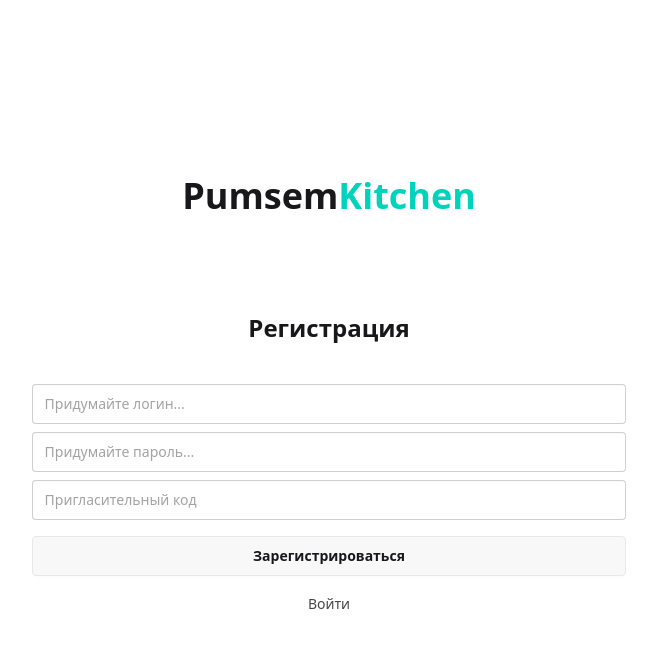
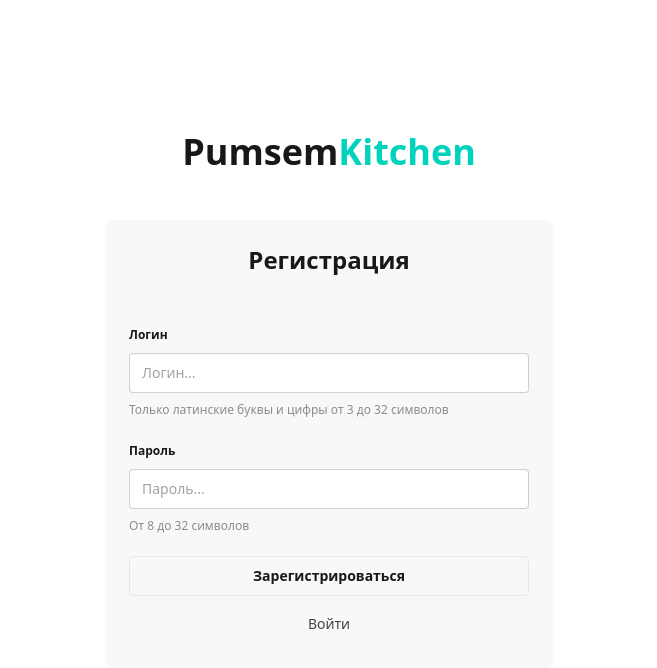
Before and after one commit to VovaOneReal/pumsemkitchen, a Vue app in the folder frontend/: page /signin in a window 1280 px wide. Shown: the top 668 px of the page, without its empty margins (311-968 px from the left). Built offline with nearby package versions, Linux system fonts and the light colour scheme.

Commit message:
Auth validation and styles

```diff
--- a/frontend/src/views/LogInView.vue
+++ b/frontend/src/views/LogInView.vue
@@ -1,26 +1,46 @@
 <template>
-  <div class="flex flex-col w-full prose gap-4 justify-center">
+  <div class="flex flex-col w-full prose gap-4 justify-center max-w-[50%]">
     <h1 class="text-center">Pumsem<span class="text-accent">Kitchen</span></h1>
-    <form class="flex flex-col gap-4">
-        <h2 class="text-center">Вход</h2>
-        <div class="flex flex-col gap-2">
-            <input class="input w-full" type="text" placeholder="Логин..."/>
-            <input class="input w-full" type="password" placeholder="Пароль..."/>
-        </div>
-        <div class="flex flex-col justify-center gap-2">
-            <input @click="login" type="submit" value="Войти" class="btn"/>
-            <RouterLink to="/signin" class="btn btn-ghost">Зарегистрироваться</RouterLink>
-        </div>
+    <form class="flex flex-col gap-4 bg-base-200 rounded-box p-6 w-full">
+      <h2 class="text-center mt-0">Вход</h2>
+      <div class="flex flex-col gap-2">
+        <fieldset class="fieldset">
+          <legend class="fieldset-legend">Логин</legend>
+          <input v-model="login" class="input w-full" type="text" placeholder="Логин..." />
+        </fieldset>
+        <fieldset class="fieldset">
+          <legend class="fieldset-legend">Пароль</legend>
+          <input v-model="password" class="input w-full" type="password" placeholder="Пароль..." />
+        </fieldset>
+        <p v-if="!authCorrect" class="text-error">
+          Неверные данные для входа. Проверьте правильность ввода.
+        </p>
+      </div>
+      <div class="flex flex-col justify-center gap-2">
+        <button @click="(e) => toLogin(e)" type="submit" class="btn hover:btn-accent">Войти</button>
+        <RouterLink to="/signin" class="btn btn-ghost">Зарегистрироваться</RouterLink>
+        <button class="btn btn-ghost btn-xs">Забыл пароль</button>
+      </div>
     </form>
   </div>
 </template>
 
 <script lang="ts" setup>
-import { RouterLink } from 'vue-router';
-import router from '@/router';
+import { RouterLink } from 'vue-router'
+import router from '@/router'
+import { ref } from 'vue'
 
-function login() {
-  router.push("/")
+const login = ref<string>('')
+const password = ref<string>('')
+
+const authCorrect = ref<boolean>(true)
+
+function toLogin(event: PointerEvent) {
+  // Send auth request...
+  if (authCorrect.value) {
+    router.push('/')
+  } else {
+    event.preventDefault()
+  }
 }
-
 </script>
--- a/frontend/src/views/SignInView.vue
+++ b/frontend/src/views/SignInView.vue
@@ -1,28 +1,72 @@
 <template>
-  <div class="flex flex-col w-full prose gap-4 justify-center">
+  <div class="flex flex-col w-full prose gap-4 justify-center max-w-[50%]">
     <h1 class="text-center">Pumsem<span class="text-accent">Kitchen</span></h1>
-    <form class="flex flex-col gap-4">
-        <h2 class="text-center">Регистрация</h2>
-        <div class="flex flex-col gap-2">
-            <input class="input w-full" type="text" placeholder="Придумайте логин..."/>
-            <input class="input w-full" type="password" placeholder="Придумайте пароль..."/>
-            <input class="input w-full" type="text" placeholder="Пригласительный код"/>
-        </div>
-        <div class="flex flex-col justify-center gap-2">
-            <input @click="register" type="submit" value="Зарегистрироваться" class="btn"/>
-            <RouterLink to="/login" class="btn btn-ghost">Войти</RouterLink>
-        </div>
+    <form class="flex flex-col gap-4 bg-base-200 rounded-box p-6 w-full">
+      <h2 class="text-center mt-0">Регистрация</h2>
+      <div class="flex flex-col gap-2">
+        <fieldset class="fieldset">
+          <legend class="fieldset-legend">Логин</legend>
+          <input
+            @input="testLogin"
+            v-model="login"
+            :class="loginCorrect ? '' : 'input-error'"
+            class="input w-full"
+            type="text"
+            placeholder="Логин..."
+          />
+          <p class="label not-prose">Только латинские буквы и цифры от 3 до 32 символов</p>
+        </fieldset>
+        <fieldset class="fieldset">
+          <legend class="fieldset-legend">Пароль</legend>
+          <input
+            @input="testPassword"
+            v-model="password"
+            :class="passwordCorrect ? '' : 'input-error'"
+            class="input w-full"
+            type="password"
+            placeholder="Пароль..."
+          />
+          <p class="label not-prose">От 8 до 32 символов</p>
+        </fieldset>
+      </div>
+      <div class="flex flex-col justify-center gap-2">
+        <button @click="(e) => toRegister(e)" type="submit" class="btn hover:btn-accent">
+          Зарегистрироваться
+        </button>
+        <RouterLink to="/login" class="btn btn-ghost">Войти</RouterLink>
+      </div>
     </form>
   </div>
 </template>
 
 <script lang="ts" setup>
-import { RouterLink } from 'vue-router';
+import { RouterLink } from 'vue-router'
+import router from '@/router'
+import { ref } from 'vue'
 
-import router from '@/router';
+const login = ref<string>('')
+const password = ref<string>('')
 
-function register() {
-  router.push("/")
+const loginCorrect = ref<boolean>(true)
+const passwordCorrect = ref<boolean>(true)
+const loginRe = /^[a-zA-Z0-9]{3,32}$/
+const passwordRe = /^[\p{L}\p{N}\p{S}\p{P}]{8,32}$/u
+
+function testLogin() {
+  loginCorrect.value = loginRe.test(login.value)
 }
 
+function testPassword() {
+  passwordCorrect.value = passwordRe.test(password.value)
+}
+
+function toRegister(event: PointerEvent) {
+  testLogin()
+  testPassword()
+  if (loginCorrect.value && passwordCorrect.value) {
+    router.push('/')
+  } else {
+    event.preventDefault()
+  }
+}
 </script>
```
Also changed, not shown: frontend/src/router/index.ts (+17 -16 lines).
